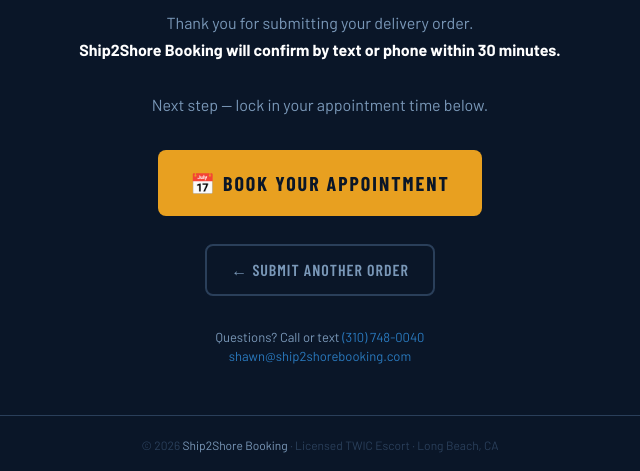
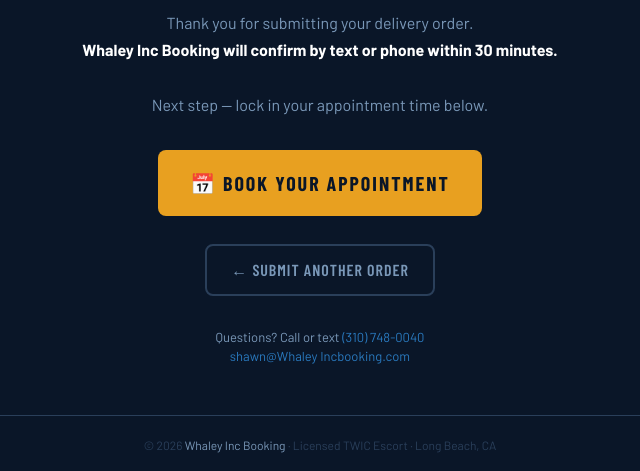
Before and after one commit to shawncolbert/ship2shore-booking, a plain HTML site: page success.html in a window 1280 px wide. Shown: the part 328-799 px from the top of the page, 320-960 px from the left. Drawn offline with nearby package versions, Linux system fonts and the light colour scheme.

Commit message:
Update success.html
change brand name

```diff
--- a/success.html
+++ b/success.html
@@ -3,7 +3,7 @@
 <head>
   <meta charset="UTF-8" />
   <meta name="viewport" content="width=device-width, initial-scale=1.0"/>
-  <title>Order Received – Ship2Shore Booking</title>
+  <title>Order Received – Whaley Inc Booking</title>
   <style>
     @import url('https://fonts.googleapis.com/css2?family=Barlow:wght@400;500;600;700&family=Barlow+Condensed:wght@600;700&display=swap');
     :root {
@@ -42,11 +42,11 @@
   <h1>Order Received!</h1>
   <div class="msg">
     Thank you for submitting your delivery order.<br/>
-    <strong style="color:var(--white);">Ship2Shore Booking will confirm by text or phone within 30 minutes.</strong><br/><br/>
+    <strong style="color:var(--white);">Whaley Inc Booking will confirm by text or phone within 30 minutes.</strong><br/><br/>
     Next step — lock in your appointment time below.
   </div>
 
-  <a href="https://calendly.com/ship2shore" target="_blank" class="cal-btn">📅 Book Your Appointment</a>
+  <a href="https://calendly.com/Whaley Inc" target="_blank" class="cal-btn">📅 Book Your Appointment</a>
 
   <br/>
 
@@ -54,12 +54,12 @@
 
   <div class="contact">
     Questions? Call or text <a href="tel:3107480040">(310) 748-0040</a><br/>
-    <a href="mailto:shawn@ship2shorebooking.com">shawn@ship2shorebooking.com</a>
+    <a href="mailto:shawn@Whaley Incbooking.com">shawn@Whaley Incbooking.com</a>
   </div>
 </main>
 
 <footer>
-  <p>© 2026 <a href="https://ship2shorebooking.com">Ship2Shore Booking</a> · Licensed TWIC Escort · Long Beach, CA</p>
+  <p>© 2026 <a href="https://Whaley Incbooking.com">Whaley Inc Booking</a> · Licensed TWIC Escort · Long Beach, CA</p>
 </footer>
 </body>
 </html>
```
